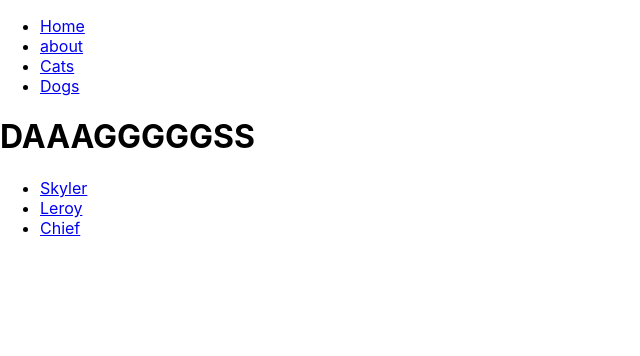
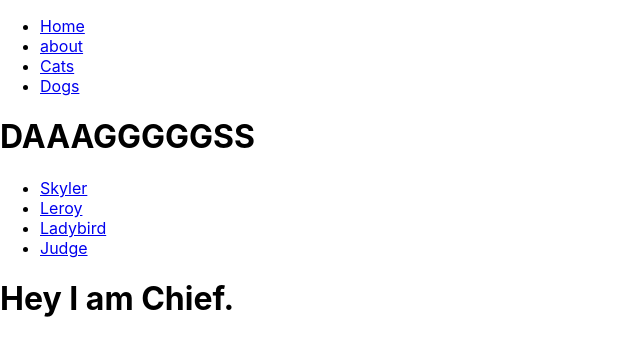
Before and after one commit to evanprocter/React-routing-practice, a React (Create React App) app: page /dogs/Chief in a window 1280 px wide. Shown: the top 356 px of the page, without its empty margins (0-640 px from the left). Built offline with nearby package versions, Linux system fonts and the light colour scheme.

Commit message:
added OneDog component and added it to the routing in the app.js

```diff
--- a/src/App.js
+++ b/src/App.js
@@ -1,5 +1,5 @@
 import React, { Component } from 'react';
-import logo from './logo.svg';
+// import logo from './logo.svg';
 import './App.css';
 
 import {                    // three important components
@@ -14,17 +14,18 @@ import Cats from './Cats';
 import OneCat from './OneCat';
 import NavBar from './NavBar';
 import Dogs from './Dogs';
+import OneDog from './OneDog';
 
 class App extends Component {
   constructor(props) {
     super(props);
     this.state = {
-      catList: [
-        'Oakley',
-        'Mila',
-        'Whisper',
-        'Neo'
-      ],
+      // catList: [
+      //   'Oakley',
+      //   'Mila',
+      //   'Whisper',
+      //   'Neo'
+      // ],
       catToys: {
         'Oakley': [
           'string',
@@ -45,21 +46,33 @@ class App extends Component {
           'tears'
         ]
       },
-      dogToys: {
-        'Skyler': [
+      dogs: {
+        'Skyler': {
+          'owner': 'Evan',
+          'toys': [
             'tennis balls',
             'shoes'
-        ],
-        'Leroy': [
+          ]
+        },
+        'Leroy': {
+          'owner': 'Ian',
+          'toys': [
             'squeeky toy',
             'love',
             'hugs'
-        ],
-        'Chief': [
-          'blood',
-          'sweat',
-          'tears'
           ]
+        },
+        'Ladybird': {
+          'owner': 'Hank',
+          'toys': [
+            'martinis',
+            'self-loathing'
+          ]
+        },
+        'Judge': {
+          'owner': 'Clare',
+          'toys': []
+        }
       }
     };
   };
@@ -73,11 +86,15 @@ class App extends Component {
           <Route path="/cats" render={(props) => {
             return <Cats catList={Object.keys(this.state.catToys)} {...props} />
           }} />
-          <Route path="/Cats/:catName" render={(props) => {
+          <Route path="/cats/:catName" render={(props) => {
             return <OneCat toys={this.state.catToys} {...props} />
           }} />
           <Route path="/dogs" render={(props) => {
-            return <Dogs dogList={Object.keys(this.state.dogToys)} {...props} />
+            return (<Dogs dogList={Object.keys(this.state.dogs)} {...props} />);
+          }} />
+
+          <Route path="/dogs/:dogName" render={(props) => {
+            return (<OneDog dogInfo={this.state.dogs} {...props} />);
           }} />
       </div>
       </Router>
--- a/src/Dogs.js
+++ b/src/Dogs.js
@@ -12,12 +12,12 @@ const Dogs = (props) => {
     });
 
     return(
-        <div>
+        <React.Fragment>
             <h1>DAAAGGGGGSS</h1>
             <ul>
                 {dogListItems}
             </ul>
-        </div>
+        </React.Fragment>
     );
 };
 
--- /dev/null
+++ b/src/OneDog.js
@@ -0,0 +1,9 @@
+import React from 'react';
+
+const OneDog = (props) => {
+    return (
+        <h1>Hey I am {props.match.params.dogName}.</h1>
+    );
+};
+
+export default OneDog;
```
Lines whose indentation alone changed are shown as unchanged.
